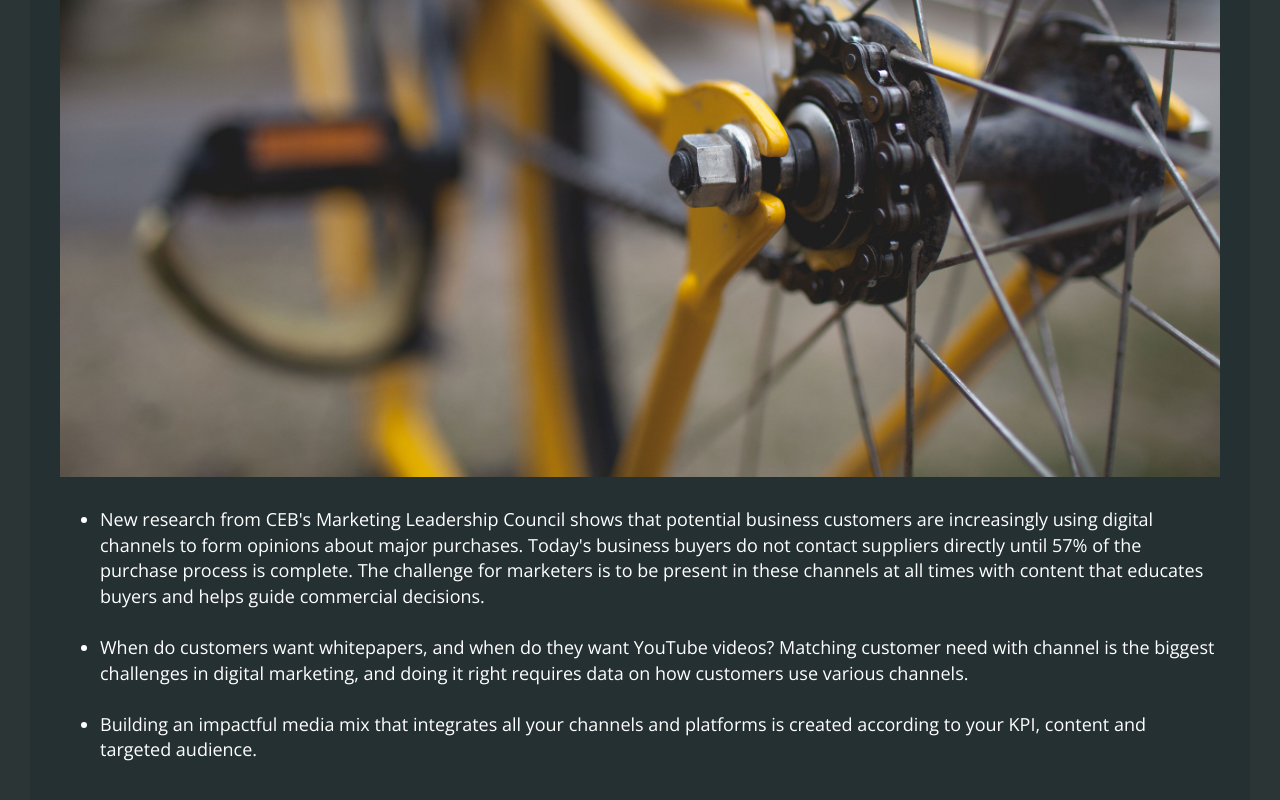
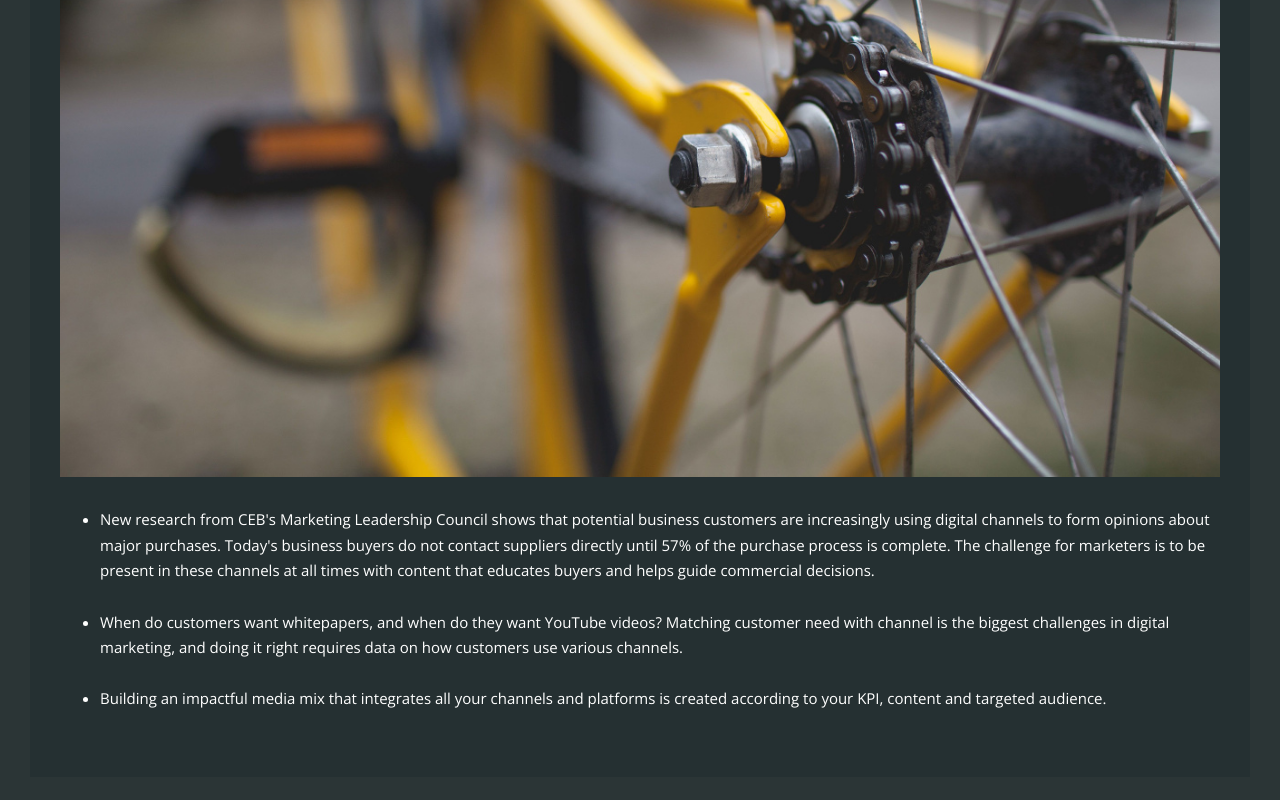
Before and after one commit to abolnik-liron/cream-host.github.io, a plain HTML site: page channels-and-platform.html in a window 1280 px wide. Shown: the part 1156-1956 px from the top of the page. Drawn offline with nearby package versions, Linux system fonts and the light colour scheme.

Commit message:
text photo

```diff
--- a/channels-and-platform.html
+++ b/channels-and-platform.html
@@ -264,7 +264,7 @@
                                 <img src="images/dummy/portfolio-3.jpg" alt="alt text" />-->
                             </div>
                             <!--<h3 class="ss-heading" style="margin-bottom: 15px;">Details</h3>-->
-                            <ul style="font-size:18px;">
+                            <ul>
                                 <li>New research from CEB's Marketing Leadership Council shows that potential business customers
                                     are increasingly using digital channels to form opinions about major purchases. Today's
                                     business buyers do not contact suppliers directly until 57% of the purchase process is
```
Also changed, not shown: emails-programs.html (+1 -1 lines), upcoming-trends.html (+1 -1 lines).
